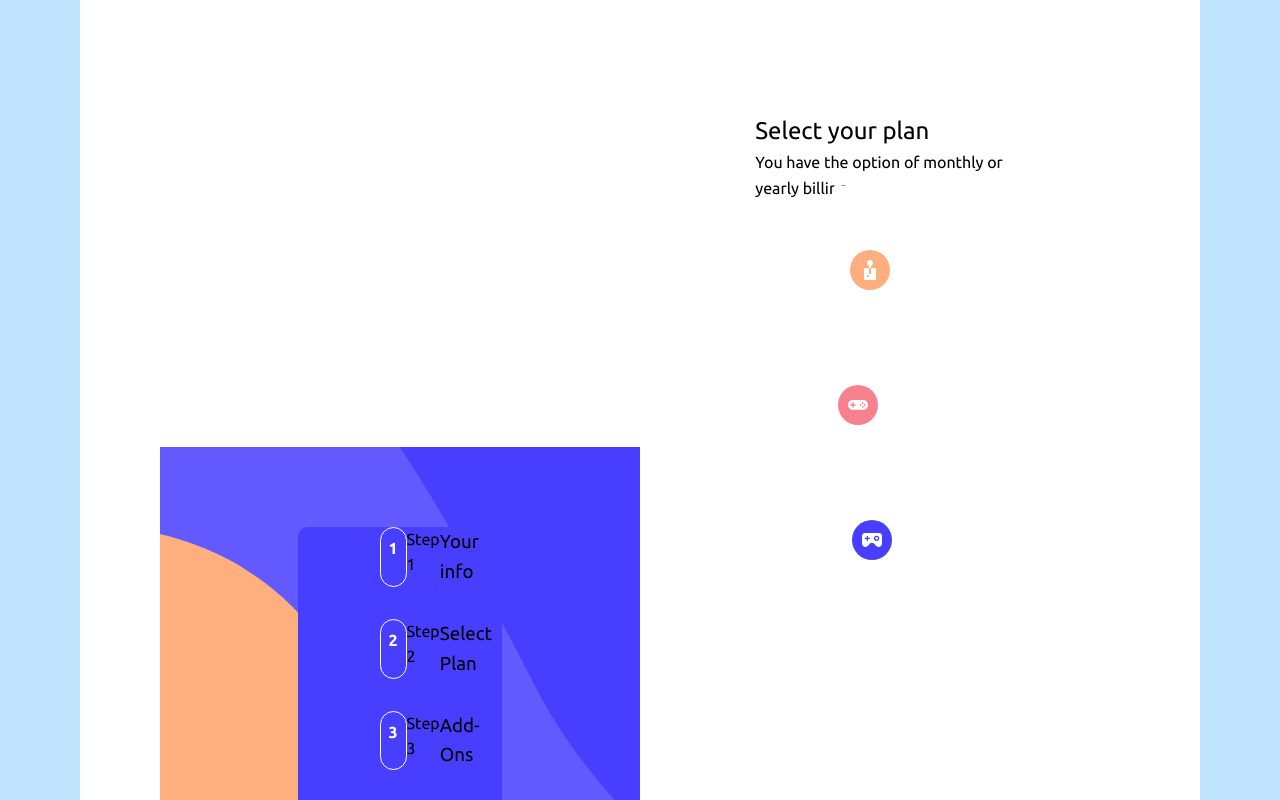
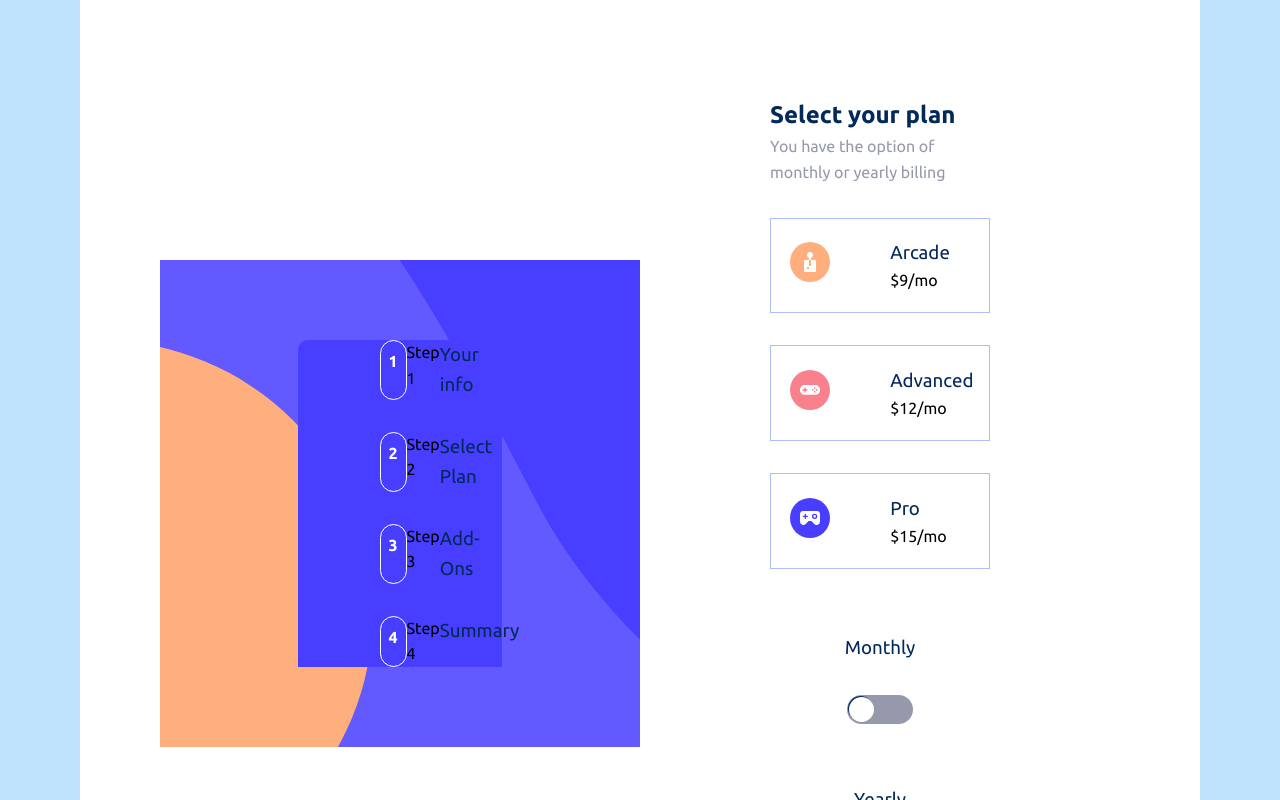
Before and after one commit to purplehippo911/Multi-step_form, a Vue app in the folder vueApp/: page /step-2 in a window 1280 px wide. Shown: the top 800 px of the page. Built offline with nearby package versions, Linux system fonts and the light colour scheme.

Commit message:
started on step_2 view 🖼

```diff
--- a/vueApp/src/App.vue
+++ b/vueApp/src/App.vue
@@ -45,11 +45,12 @@ import ConfirmationButtons  from "./components/ConfirmationButtons.vue";
 }
 
 main {
+    position: relative;
+    top: -3rem;
     .container {
-        position: relative;
-        top: -3rem;
-        padding:4rem 1rem;
+        border-radius:10px;
         background:$White;
+        padding:2rem 0;
     }
 }
 
@@ -126,18 +127,7 @@ section {
     }
 }
 
-.finishing-component {
-    .row {
-        flex-direction:column;
-    }
-    .order-confirmation {
-        display:none;
-        opacity:0;
-    }
-}
-
-.form-component {
-    .information__title {
+.information__title {
         font-weight:600;
         color:$Marineblue;
     }
@@ -145,20 +135,8 @@ section {
         color:$CoolGray;
     }
 
-    #form {
-        display:flex;
-        flex-direction:column;
-        width:100%;
-        gap:1rem;
+    h3 {
+        color:$Marineblue
+    }
 
-        label {
-            color:$Marineblue;
-        }
-
-        input {
-            padding:1em 2em;
-            padding-inline-start:1rem;
-        }
-    }
-}
 </style>
--- a/vueApp/src/components/ConfirmationButtons.vue
+++ b/vueApp/src/components/ConfirmationButtons.vue
@@ -1,16 +1,11 @@
 <script>
-// methods:{
-//   displayNextPage() {
-
-//   }
-// }
 </script>
 
 <template>
   <section class="confirmation-buttons">
     <div class="container row">
       <a class="back-button" href="/">Go Back</a>
-      <button class="next-button" href="/step-2">Next</button>
+      <button class="next-button">Next</button>
     </div>
   </section>
 </template>
--- a/vueApp/src/components/PlanComponent.vue
+++ b/vueApp/src/components/PlanComponent.vue
@@ -4,40 +4,44 @@
 <template>
     <div class="plan-component">
         <div class="container row">
-            <div class="information">
+            <section class="information">
                 <h2 class="information__title">Select your plan</h2>
                 <p class="information__text">
                     You have the option of monthly or yearly billing
                 </p>
-            </div>
+            </section>
 
-            <div class="plans-wrapper">
-                <div class="container row">
-                    <a class="plan__box plan__box--arcade" href="#">
+            <section class="plans-wrapper">
+                    <div class="plan__box plan__box--arcade">
                         <picture class="image__wrapper">
                             <img src="../assets/images/icon-arcade.svg" alt="Joystick Drawing. Arcade plan.">
                         </picture>
+                        <div class="plan__information">
                             <h3 class="plan__title">Arcade</h3>
                             <p class="plan__price">$9/mo</p>
-                    </a>
+                        </div>
+                    </div>
 
-                    <a class="plan__box plan__box--arcade" href="#">
+                    <div class="plan__box plan__box--arcade" href="#">
                         <picture class="image__wrapper">
                             <img src="../assets/images/icon-advanced.svg" alt="Another joystick Drawing. Advanced plan.">
                         </picture>
+                        <div class="plan__information">
                             <h3 class="plan__title">Advanced</h3>
                             <p class="plan__price">$12/mo</p>
-                    </a>
+                        </div>
+                    </div>
 
-                    <a class="plan__box plan__box--arcade" href="#">
+                    <div class="plan__box plan__box--arcade" href="#">
                         <picture class="image__wrapper">
                             <img src="../assets/images/icon-pro.svg" alt="Gaming controller drawing. Pro plan.">
                         </picture>
+                        <div class="plan__information">
                             <h3 class="plan__title">Pro</h3>
                             <p class="plan__price">$15/mo</p>
-                    </a>
                         </div>
                     </div>
+            </section>
         </div>
     </div>
 </template>
--- a/vueApp/src/views/Step_1.vue
+++ b/vueApp/src/views/Step_1.vue
@@ -7,3 +7,25 @@ import MainForm from "../components/MainForm.vue";
     <MainForm/>
   </div>
 </template>
+
+<style scoped lang="scss">
+.form-component {
+
+
+    #form {
+        display:flex;
+        flex-direction:column;
+        width:100%;
+        gap:1rem;
+
+        label {
+            color:$Marineblue;
+        }
+
+        input {
+            padding:1em 2em;
+            padding-inline-start:1rem;
+        }
+    }
+}
+</style>
--- a/vueApp/src/views/Step_2.vue
+++ b/vueApp/src/views/Step_2.vue
@@ -4,14 +4,43 @@ import SubscriptionToggle from '../components/SubscriptionToggle.vue';
 </script>
 
 <template>
+  <div class="plan">
+
     <PlanComponent/>
     <SubscriptionToggle/>
-</template>
+  </div>
+  </template>
 
 <style lang="scss">
+
+.plan {
+  .plan-component {
+    .plans-wrapper {
+      display:flex;
+      flex-direction:column;
+      gap:2rem;
+      .plan__box {
+        width:100%;
+        padding:1.2rem;
+        background:$White;
+        border:1px solid $Pastelblue;
+        display:grid;
+        grid-template-columns: repeat(2, minmax(100px, 1fr));
+        align-items:center;
+        justify-items:start;
+        cursor:pointer;
+        &:hover, &:focus, &:active {
+          background:$Magnolia;
+          border:1px solid $Marineblue;
+        }
+      }
+    }
+  }
+}
+
 .slider {
   align-self: center;
-  width: 10%;
+  width: 30%;
   display: grid;
   grid-template-rows: repeat(2, 1fr);
   .slider__item,
--- a/vueApp/src/views/Step_4.vue
+++ b/vueApp/src/views/Step_4.vue
@@ -9,3 +9,15 @@ import OrderConfirmation from '../components/OrderConfirmation.vue';
         <OrderConfirmation/>
     </div>
 </template>
+
+<style scoped lang="scss">
+.finishing-component {
+    .row {
+        flex-direction:column;
+    }
+    .order-confirmation {
+        display:none;
+        opacity:0;
+    }
+}
+</style>
```
Lines whose indentation alone changed are shown as unchanged.
